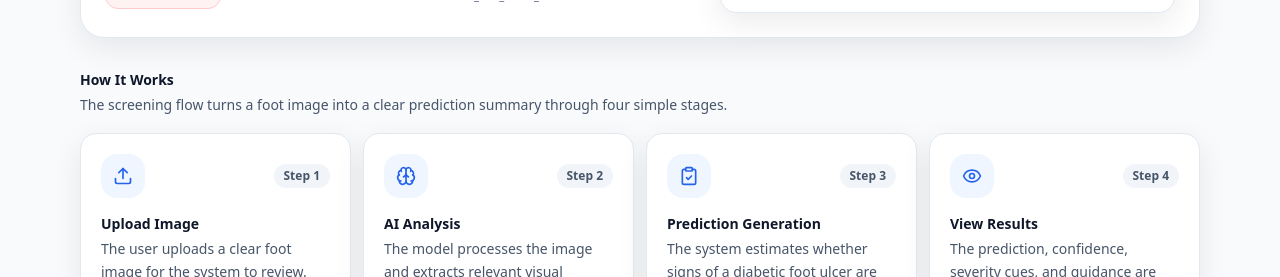
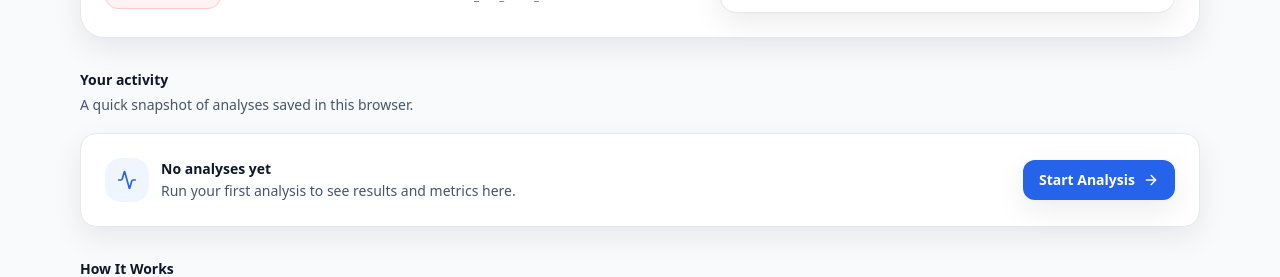
Before and after one commit to ankitsunil530/Diabetic-Foot-Ulcer-Detection-DFU, a React app in the folder frontend/: page / in a window 1280 px wide. Shown: the part 401-678 px from the top of the page. Built offline with nearby package versions, Linux system fonts and the light colour scheme; no server answers; the HTML template or start-up script is replaced by a standard one.

Commit message:
feat(dashboard): surface activity metrics and last-result outcome cue on the home dashboard (Closes #15)

```diff
--- a/frontend/src/pages/HomePage.jsx
+++ b/frontend/src/pages/HomePage.jsx
@@ -1,17 +1,25 @@
 import {
+  Activity,
   AlertTriangle,
   ArrowRight,
   Brain,
+  CheckCircle2,
   ClipboardCheck,
+  Clock,
   Eye,
   Gauge,
   ShieldCheck,
   Upload,
 } from 'lucide-react'
+import { useMemo } from 'react'
 import { Link } from 'react-router-dom'
+import Badge from '../components/Badge.jsx'
 import Button from '../components/Button.jsx'
 import Card from '../components/Card.jsx'
 import HealthStatus from '../components/HealthStatus.jsx'
+import { getSeverity } from '../lib/ai.js'
+import { formatDateTime } from '../lib/format.js'
+import { listHistory } from '../lib/history.js'
 
 function FeatureCard({ icon, title, desc }) {
   return (
@@ -56,7 +64,64 @@ function WorkflowStep({ icon, step, title, desc }) {
   )
 }
 
+// A single metric tile for the activity snapshot. `tone` selects the icon
+// colour so outcome counts read at a glance (red = ulcer, green = normal).
+function StatCard({ icon, label, value, tone = 'primary' }) {
+  const toneClass =
+    tone === 'danger'
+      ? 'bg-red-50 text-red-600 dark:bg-red-950/40 dark:text-red-400'
+      : tone === 'success'
+        ? 'bg-green-50 text-green-600 dark:bg-green-950/40 dark:text-green-400'
+        : 'bg-blue-50 text-primary dark:bg-blue-950/40'
+
+  return (
+    <Card className="p-5">
+      <div className="flex items-center gap-3">
+        <div className={`grid h-11 w-11 flex-none place-items-center rounded-2xl ${toneClass}`}>
+          {icon}
+        </div>
+        <div className="min-w-0">
+          <div className="text-xs font-semibold text-slate-500 dark:text-slate-400">
+            {label}
+          </div>
+          <div className="text-2xl font-black tracking-tight text-slate-900 dark:text-white">
+            {value}
+          </div>
+        </div>
+      </div>
+    </Card>
+  )
+}
+
 export default function HomePage() {
+  // Activity snapshot derived from locally stored history. listHistory() is
+  // safe (returns [] on any read/parse error) and sorted newest-first, so
+  // history[0] is the most recent result.
+  const stats = useMemo(() => {
+    const history = listHistory()
+    const total = history.length
+    const ulcer = history.filter(
+      (h) => String(h.label || '').toLowerCase() === 'ulcer'
+    ).length
+    const normal = history.filter(
+      (h) => String(h.label || '').toLowerCase() === 'normal'
+    ).length
+    const last = history[0] || null
+    const lastSeverity = last
+      ? last.severity ||
+        getSeverity({ label: last.label, confidence: last.confidence }).level
+      : null
+    return { total, ulcer, normal, last, lastSeverity }
+  }, [])
+
+  const lastLabel = String(stats.last?.label || '').toLowerCase()
+  const severityTone =
+    stats.lastSeverity === 'Severe'
+      ? 'danger'
+      : stats.lastSeverity === 'Moderate'
+        ? 'warning'
+        : 'success'
+
   return (
     <div className="grid gap-8">
       <section className="grid items-start gap-6 rounded-3xl border border-slate-200 bg-white p-6 shadow-soft dark:border-slate-800 dark:bg-slate-950 dark:shadow-none md:grid-cols-[1.3fr_1fr]">
@@ -127,6 +192,91 @@ export default function HomePage() {
             </div>
           </Card>
         </div>
+      </section>
+
+      <section className="grid gap-4">
+        <div className="flex flex-wrap items-end justify-between gap-3">
+          <div className="grid gap-1">
+            <div className="text-sm font-extrabold text-slate-900 dark:text-white">
+              Your activity
+            </div>
+            <p className="text-sm leading-relaxed text-slate-600 dark:text-slate-300">
+              A quick snapshot of analyses saved in this browser.
+            </p>
+          </div>
+          {stats.total > 0 && (
+            <Link to="/history">
+              <Button variant="secondary" size="sm">
+                View history
+              </Button>
+            </Link>
+          )}
+        </div>
+
+        {stats.total === 0 ? (
+          <Card className="p-6">
+            <div className="flex flex-col items-start gap-3 sm:flex-row sm:items-center sm:justify-between">
+              <div className="flex items-center gap-3">
+                <div className="grid h-11 w-11 flex-none place-items-center rounded-2xl bg-blue-50 text-primary dark:bg-blue-950/40">
+                  <Activity className="h-5 w-5" aria-hidden="true" />
+                </div>
+                <div>
+                  <div className="text-sm font-extrabold text-slate-900 dark:text-white">
+                    No analyses yet
+                  </div>
+                  <p className="mt-0.5 text-sm text-slate-600 dark:text-slate-300">
+                    Run your first analysis to see results and metrics here.
+                  </p>
+                </div>
+              </div>
+              <Link to="/analyze">
+                <Button>
+                  Start Analysis{' '}
+                  <ArrowRight className="h-4 w-4" aria-hidden="true" />
+                </Button>
+              </Link>
+            </div>
+          </Card>
+        ) : (
+          <div className="grid gap-3 sm:grid-cols-2 lg:grid-cols-4">
+            <StatCard
+              icon={<Activity className="h-5 w-5" aria-hidden="true" />}
+              label="Total analyses"
+              value={stats.total}
+              tone="primary"
+            />
+            <StatCard
+              icon={<AlertTriangle className="h-5 w-5" aria-hidden="true" />}
+              label="Ulcer findings"
+              value={stats.ulcer}
+              tone="danger"
+            />
+            <StatCard
+              icon={<CheckCircle2 className="h-5 w-5" aria-hidden="true" />}
+              label="Normal results"
+              value={stats.normal}
+              tone="success"
+            />
+
+            <Card className="p-5">
+              <div className="flex items-center gap-2 text-xs font-semibold text-slate-500 dark:text-slate-400">
+                <Clock className="h-4 w-4" aria-hidden="true" />
+                Last result
+              </div>
+              <div className="mt-2 flex flex-wrap items-center gap-2">
+                <Badge tone={lastLabel === 'ulcer' ? 'danger' : 'success'}>
+                  {String(stats.last?.label || '—').toUpperCase()}
+                </Badge>
+                {stats.lastSeverity && (
+                  <Badge tone={severityTone}>{stats.lastSeverity}</Badge>
+                )}
+              </div>
+              <div className="mt-2 truncate text-xs text-slate-500 dark:text-slate-400">
+                {formatDateTime(stats.last?.createdAt)}
+              </div>
+            </Card>
+          </div>
+        )}
       </section>
 
       <section className="grid gap-4">
```
